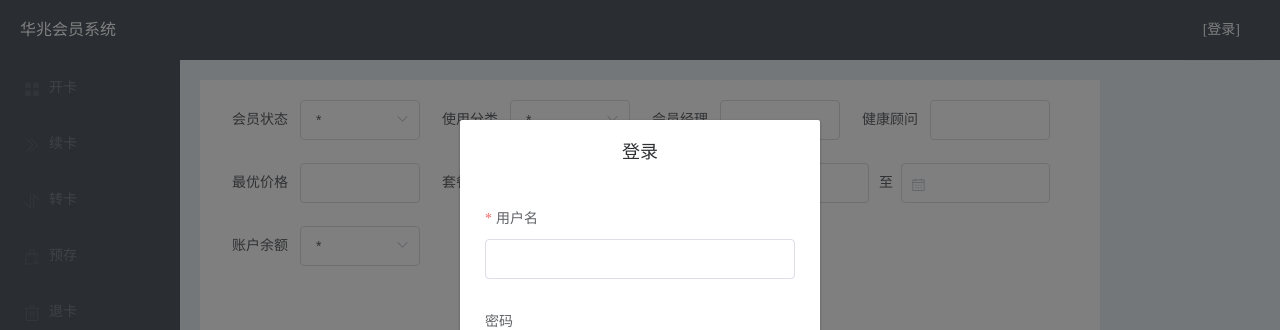
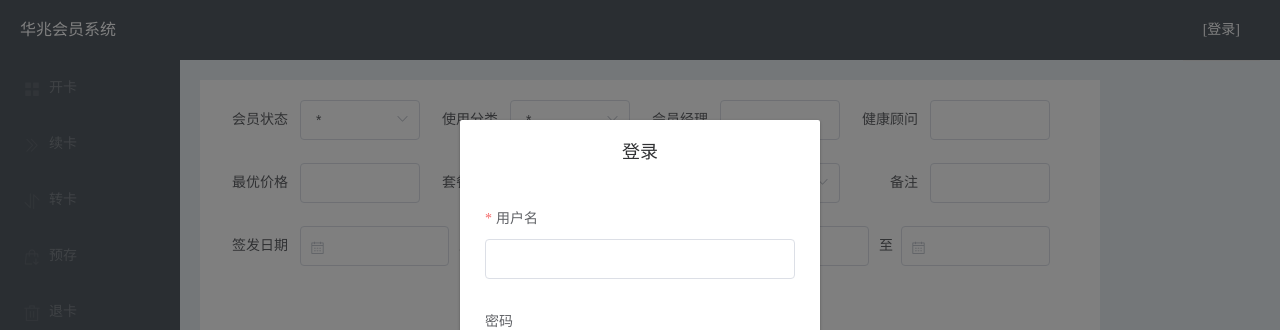
Before and after one commit to alansif/ah_mbadm, a Vue app: page /d in a window 1280 px wide. Shown: the top 330 px of the page. Built offline with nearby package versions, Linux system fonts and the light colour scheme.

Commit message:
add query extend date

```diff
--- a/src/components/query4.vue
+++ b/src/components/query4.vue
@@ -29,7 +29,16 @@
             <el-form-item label="套餐余次">
                 <el-input v-model="remaintimes" style="width:120px"></el-input>
             </el-form-item>
-            <el-form-item label="开卡日期">
+            <el-form-item label="账户余额">
+                <el-select v-model="balancegt0" style="width:120px">
+                    <el-option label="*" value=""></el-option>
+                    <el-option value=">0"></el-option>
+                </el-select>
+            </el-form-item>
+            <el-form-item label="备注">
+                <el-input v-model="comment" style="width:120px"></el-input>
+            </el-form-item>
+            <el-form-item label="签发日期">
                 <el-date-picker
                         v-model="fromdate"
                         value-format="yyyy-MM-dd"
@@ -45,14 +54,21 @@
                         style="width: 149px">
                 </el-date-picker>
             </el-form-item>
-            <el-form-item label="账户余额">
-                <el-select v-model="balancegt0" style="width:120px">
-                    <el-option label="*" value=""></el-option>
-                    <el-option value=">0"></el-option>
-                </el-select>
+            <el-form-item label="延期止">
+                <el-date-picker
+                        v-model="exfromdate"
+                        value-format="yyyy-MM-dd"
+                        :editable="false"
+                        style="width: 149px">
+                </el-date-picker>
             </el-form-item>
-            <el-form-item label="备注">
-                <el-input v-model="comment" style="width:210px"></el-input>
+            <el-form-item label="至" label-width="22px">
+                <el-date-picker
+                        v-model="extodate"
+                        value-format="yyyy-MM-dd"
+                        :editable="false"
+                        style="width: 149px">
+                </el-date-picker>
             </el-form-item>
             <div style="text-align: center">
                 <el-button type="primary" :loading="loading" @click="doquery" style="width: 160px">查询</el-button>
@@ -78,6 +94,8 @@
                 preferprice: '',
                 fromdate: '',
                 todate: '',
+                exfromdate: '',
+                extodate: '',
                 comment: '',
                 remaintimes: '',
                 balancegt0: '',
@@ -97,6 +115,8 @@
                     preferprice: this.preferprice,
                     fromdate: this.fromdate,
                     todate: this.todate,
+                    exfromdate: this.exfromdate,
+                    extodate: this.extodate,
                     comment: this.comment,
                     remaintimes: this.remaintimes,
                     balancegt0: this.balancegt0
```
Also changed, not shown: 1 other file (tests, documents, lock files or other folders).
